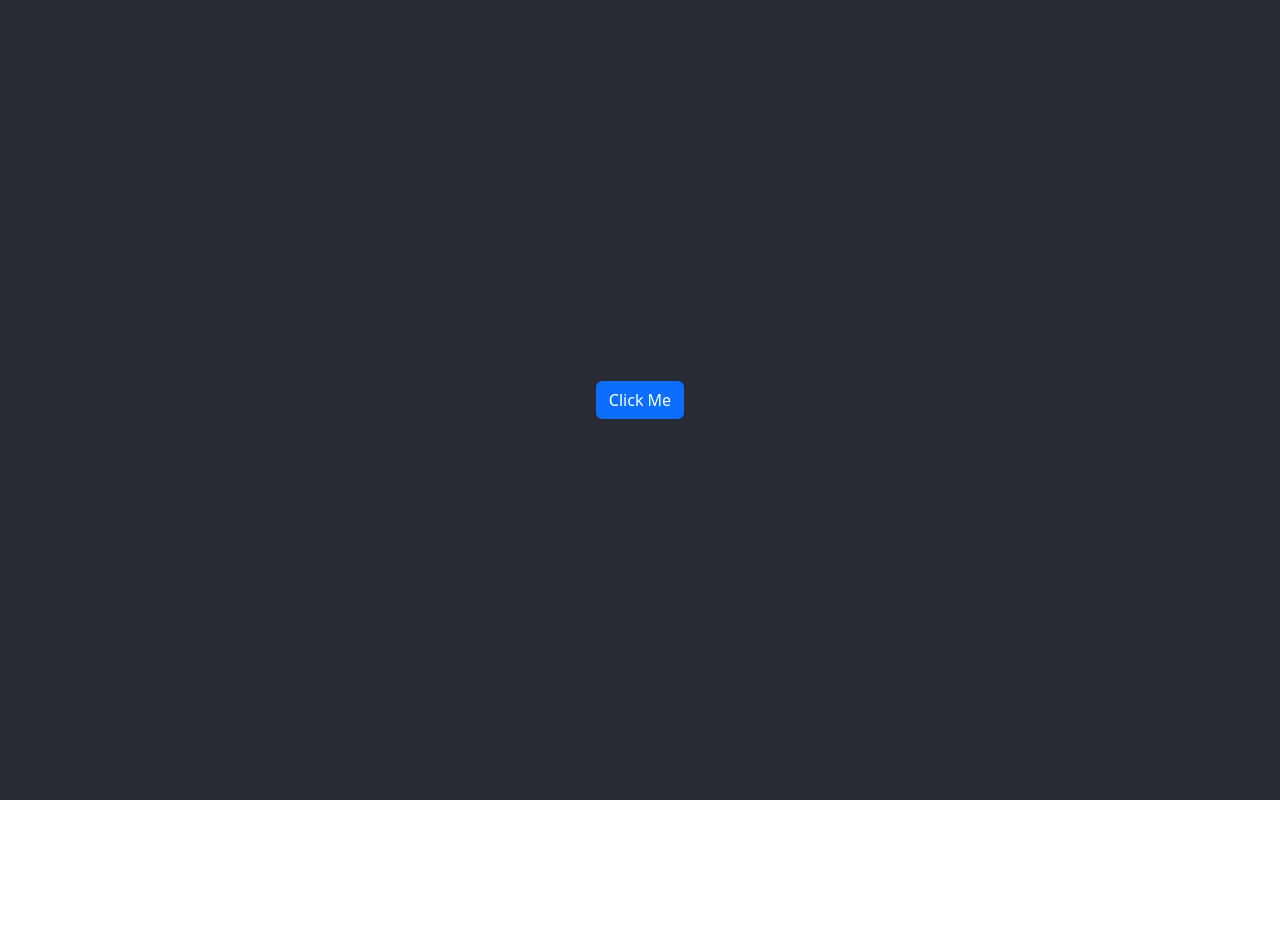
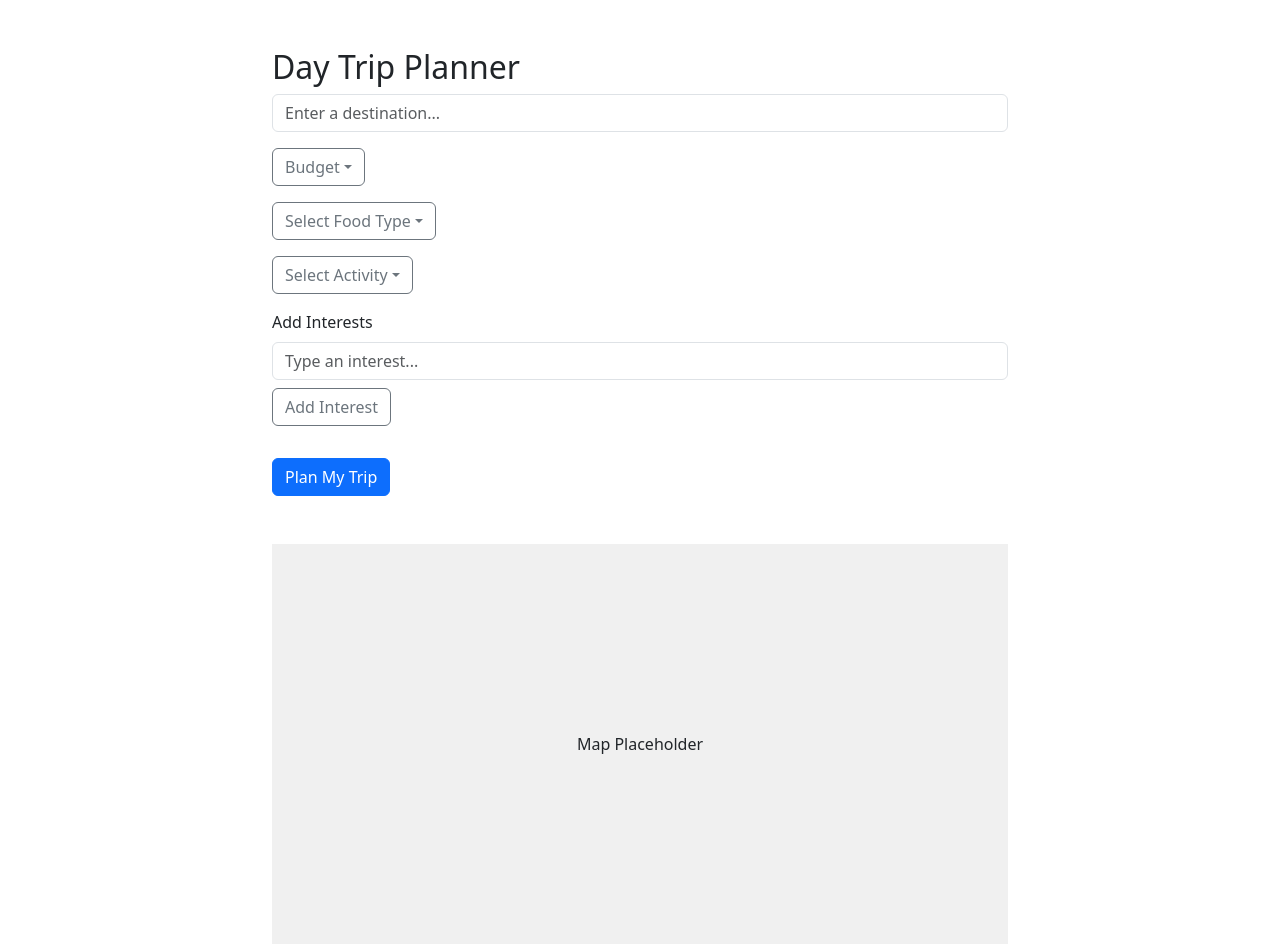
Before and after one commit to aaronchiuwei/DayTripPlanner, a React (Create React App) app in the folder my-app/: page / in a window 1280 px wide. Before the commit the page ends 800 px from the top, so only its background shows below. Built offline with nearby package versions, Linux system fonts and the light colour scheme.

Commit message:
Add basic buttons

```diff
--- a/my-app/src/App.js
+++ b/my-app/src/App.js
@@ -1,15 +1,133 @@
-import logo from './logo.svg';
+
 import 'bootstrap/dist/css/bootstrap.min.css';
-import './App.css';
+import React, { useState } from 'react';
+import { Container, Row, Col, Form, Button, Badge, InputGroup, FormControl, Dropdown, DropdownButton } from 'react-bootstrap';
 
-function App() {
+const DayTripPlanner = () => {
+  const [destination, setDestination] = useState('');
+  const [budget, setBudget] = useState('');
+  const [foodType, setFoodType] = useState('');
+  const [activity, setActivity] = useState('');
+  const [interests, setInterests] = useState([]);
+  const [inputInterest, setInputInterest] = useState('');
+
+  const foodTypes = ["Local Cuisine", "Vegetarian", "Vegan", "Seafood", "Street Food"];
+  const activities = ["Hiking", "Shopping", "Historical Sites", "Beach", "Nightlife"];
+  const budgets = ["$", "$$", "$$$", "$$$$"];
+
+  const handleSelectFoodType = (eventKey) => setFoodType(eventKey);
+  const handleSelectActivity = (eventKey) => setActivity(eventKey);
+  const handleSelectBudget = (eventKey) => setBudget(eventKey);
+
+  const addInterest = (e) => {
+    e.preventDefault();
+    if (inputInterest && !interests.includes(inputInterest)) {
+      setInterests((prevInterests) => [...prevInterests, inputInterest]);
+      setInputInterest('');
+    }
+  };
+
+  const removeInterest = (interestToRemove) => {
+    setInterests(interests.filter(interest => interest !== interestToRemove));
+  };
+
+  const handleSubmit = (e) => {
+    e.preventDefault();
+    // Here, you would handle submitting these values to a backend service or using them to filter data client-side
+    console.log("Form Submitted", { destination, budget, foodType, activity, interests });
+  };
+
   return (
-    <div className="App">
-      <header className="App-header">
-      <button className="btn btn-primary">Click Me</button>
-      </header>
-    </div>
+    <Container fluid="md" className="mt-5">
+      <Row className="justify-content-md-center">
+        <Col md={8}>
+          <h2>Day Trip Planner</h2>
+          <Form onSubmit={handleSubmit}>
+            <InputGroup className="mb-3">
+              <FormControl
+                placeholder="Enter a destination..."
+                aria-label="Destination"
+                value={destination}
+                onChange={(e) => setDestination(e.target.value)}
+              />
+            </InputGroup>
+
+            <DropdownButton
+              as={InputGroup.Prepend}
+              variant="outline-secondary"
+              title={budget || "Budget"}
+              id="input-group-dropdown-1"
+              className="mb-3"
+              onSelect={handleSelectBudget}
+            >
+              {budgets.map((budget, index) => (
+                <Dropdown.Item key={index} eventKey={budget}>{budget}</Dropdown.Item>
+              ))}
+            </DropdownButton>
+
+            <DropdownButton
+              as={InputGroup.Prepend}
+              variant="outline-secondary"
+              title={foodType || "Select Food Type"}
+              id="input-group-dropdown-2"
+              className="mb-3"
+              onSelect={handleSelectFoodType}
+            >
+              {foodTypes.map((type, index) => (
+                <Dropdown.Item key={index} eventKey={type}>{type}</Dropdown.Item>
+              ))}
+            </DropdownButton>
+
+            <DropdownButton
+              as={InputGroup.Prepend}
+              variant="outline-secondary"
+              title={activity || "Select Activity"}
+              id="input-group-dropdown-3"
+              className="mb-3"
+              onSelect={handleSelectActivity}
+            >
+              {activities.map((activity, index) => (
+                <Dropdown.Item key={index} eventKey={activity}>{activity}</Dropdown.Item>
+              ))}
+            </DropdownButton>
+
+            <Form.Group className="mb-3">
+              <Form.Label>Add Interests</Form.Label>
+              <Form.Control
+                type="text"
+                placeholder="Type an interest..."
+                value={inputInterest}
+                onChange={(e) => setInputInterest(e.target.value)}
+              />
+              <Button variant="outline-secondary" className="mt-2" onClick={addInterest}>
+                Add Interest
+              </Button>
+            </Form.Group>
+
+            {interests.length > 0 && (
+              <div>
+                <h5>Selected Interests</h5>
+                {interests.map((interest, index) => (
+                  <Badge bg="secondary" key={index} className="me-2" pill>
+                    {interest}
+                    <span style={{ cursor: 'pointer', marginLeft: '5px' }} onClick={() => removeInterest(interest)}>x</span>
+                  </Badge>
+                ))}
+              </div>
+            )}
+
+            <Button variant="primary" type="submit" className="mt-3">
+              Plan My Trip
+            </Button>
+          </Form>
+
+          <div className="mt-5" style={{ height: '400px', backgroundColor: '#f0f0f0', display: 'flex', justifyContent: 'center', alignItems: 'center' }}>
+            Map Placeholder
+          </div>
+        </Col>
+      </Row>
+    </Container>
   );
-}
+};
 
-export default App;
+export default DayTripPlanner;
```
